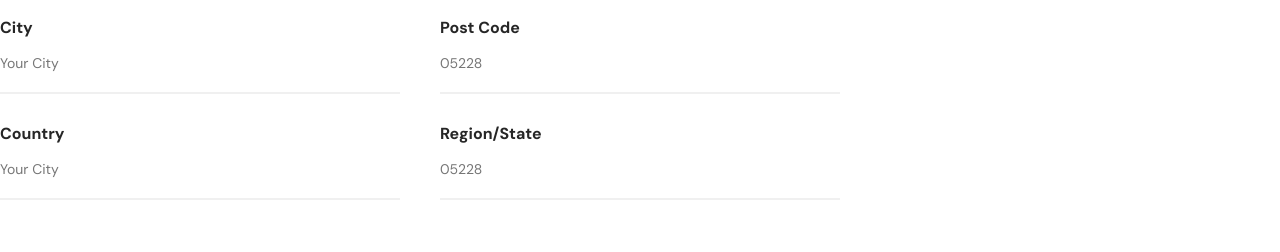
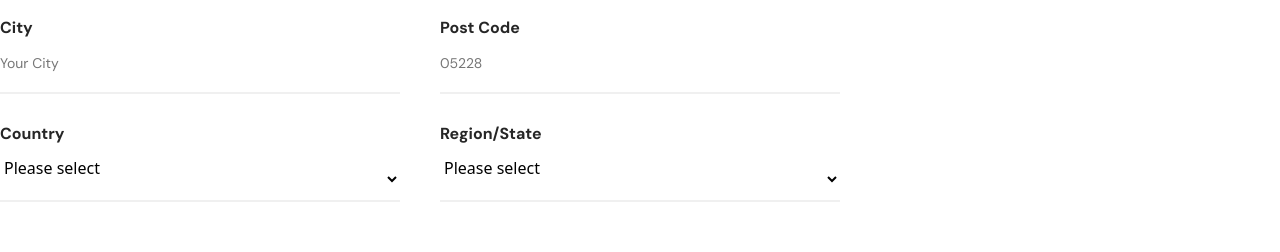
Before and after one commit to Mr-Rafiqul-Islam/OREBI-main, a React (Vite) app: page /sign-up in a window 1280 px wide. Shown: the part 1300-1552 px from the top of the page. Built offline with nearby package versions, Linux system fonts and the light colour scheme.

Commit message:
commit update

```diff
--- a/src/pages/SignUp.jsx
+++ b/src/pages/SignUp.jsx
@@ -36,10 +36,20 @@ function SignUp() {
                 </div>
                 <div className="grid grid-cols-3 gap-10">
                     <div>
-                        <Input inputype='text' labelname='Country' inputph='Your City' />
+                    <label htmlFor="state" className='font-dmsans font-bold text-primary text-base block mb-[10px]'>Country</label>
+                    <select name="state" className='bg-transparent w-full focus:outline-none border-b-2 border-[#F0F0F0] pb-[20px]' id="">
+                        <option value="">Please select</option>
+                        <option value="">please </option>
+                        <option value="">please </option>
+                    </select>
                     </div>
                     <div>
-                    <Input inputype='text' labelname='Region/State' inputph='05228' />
+                    <label htmlFor="state" className='font-dmsans font-bold text-primary text-base block mb-[10px]'>Region/State</label>
+                    <select name="state" className='bg-transparent w-full focus:outline-none border-b-2 border-[#F0F0F0] pb-[20px]' id="">
+                        <option value="">Please select</option>
+                        <option value="">please </option>
+                        <option value="">please </option>
+                    </select>
                     </div>
                 </div>
                 <hr className='mt-[70px] mb-[57px]'/>
```
